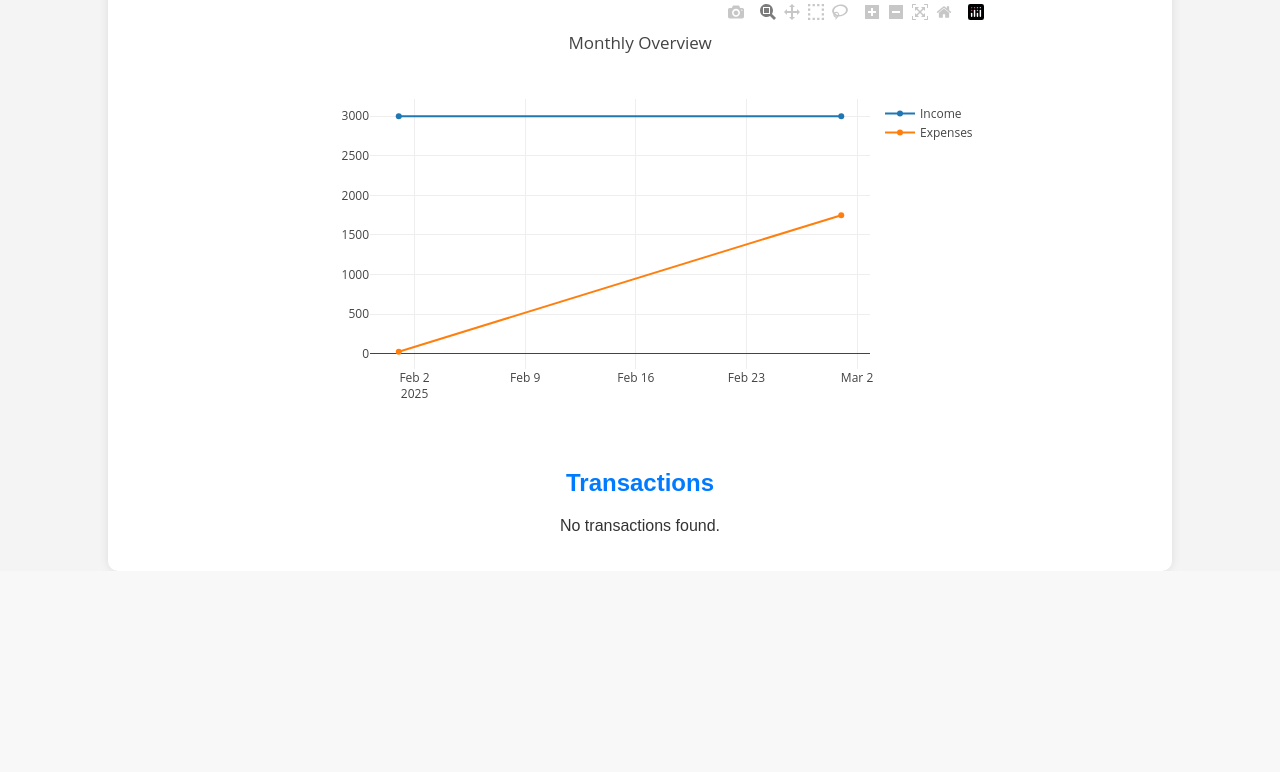
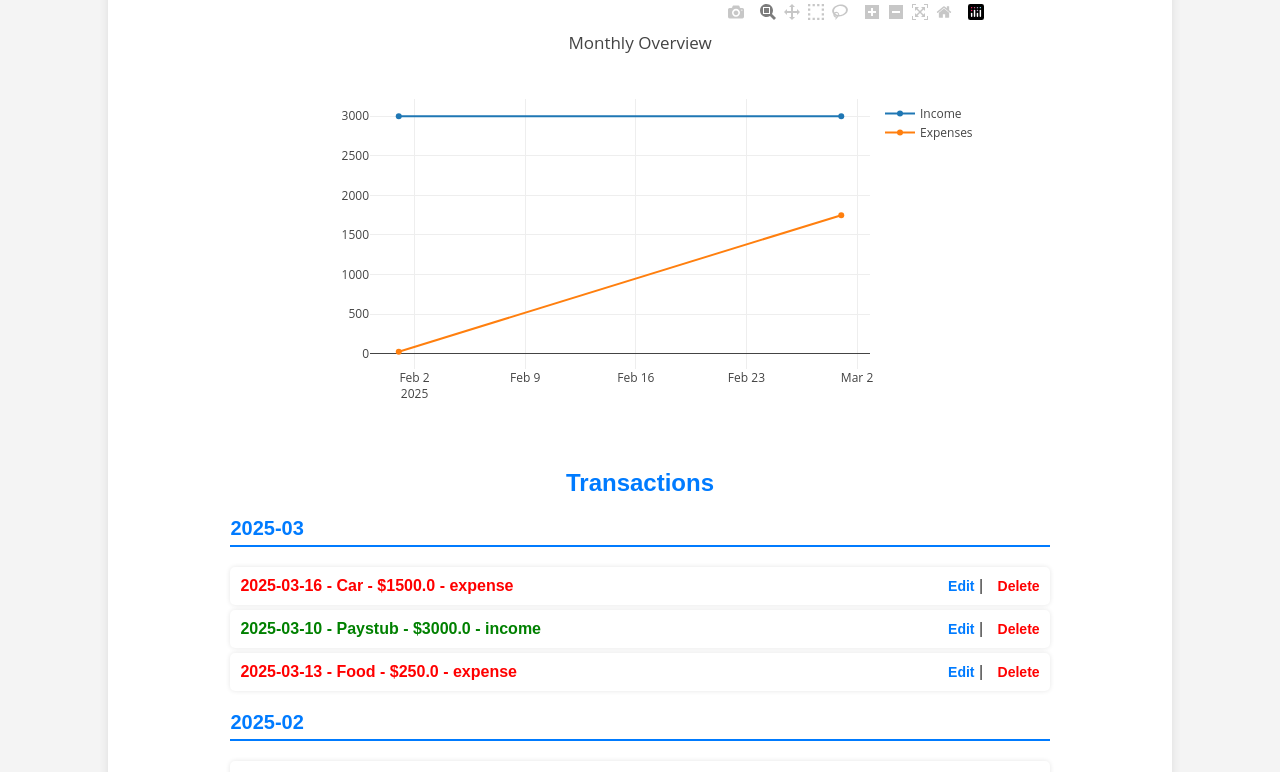
Before and after one commit to h1ihl/BudgetingApp, a Flask app: page / in a window 1280 px wide. Shown: the part 1571-2343 px from the top of the page. Before the commit the page ends 2142 px from the top, so only its background shows below. Run offline with Flask 3, Linux system fonts and the light colour scheme; a user stored in the database is signed in; data comes from the database, SQL or seed files in the repository; parts of the project's set-up code (start-up, migrations or seed data) failed here and were passed over; some libraries are stand-ins or nearby versions.

Commit message:
Sort transactions by month in descending order
- Updated grouping logic to ensure that transactions are sorted so that more recent months (e.g., 2025-03) appear before older months (e.g., 2025-02).
- Adjusted sorting either in Python or via the template to achieve a descending order on the "YYYY-MM" keys.
- Verified that the monthly grouping displays correctly with recent months on top.

```diff
--- a/app.py
+++ b/app.py
@@ -23,15 +23,6 @@ db.init_app(app)
 
 with app.app_context():
     db.create_all()  # Create database tables
-
-# Group transactions by month (YYYY-MM)
-grouped_transactions = defaultdict(list)
-for t in transactions:
-    month = t.date.strip()[:7]
-    grouped_transactions[month].append(t)
-
-# Optionally, sort the dictionary by month in descending order:
-sorted_grouped_transactions = dict(sorted(grouped_transactions.items(), reverse=True))
 
 @login_manager.user_loader
 def load_user(user_id):
@@ -111,6 +102,14 @@ def home():
     print("DEBUG: Chart JSON Data:", chart_json)
     print("DEBUG: Category JSON Data:", category_json)
     print("DEBUG: Line Chart JSON Data:", line_chart_json)
+
+    grouped_transactions = defaultdict(list)
+    for t in transactions:
+        month = t.date.strip()[:7]
+        grouped_transactions[month].append(t)
+
+    # No sorting or ascending
+    sorted_grouped_transactions = dict(sorted(grouped_transactions.items(), reverse=True))
 
     return render_template(
         'index.html',
--- a/templates/index.html
+++ b/templates/index.html
@@ -98,7 +98,7 @@
     <h2 class="transactions-title">Transactions</h2>
     {% if grouped_transactions %}
         <div class="transactions-container">
-            {% for month, trans in grouped_transactions|dictsort(true, "key") %}
+            {% for month, trans in grouped_transactions.items() %}
                 <div class="month-group">
                     <h3 class="month-header">{{ month }}</h3>
                     {% for transaction in trans %}
```
